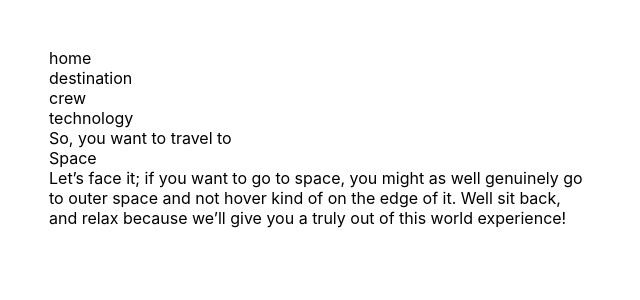
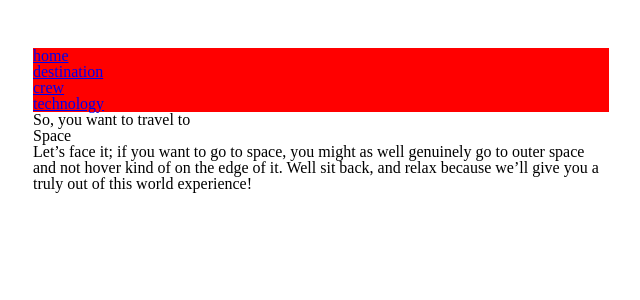
Before and after one commit to davidpagebyte/space-tourism, a Next.js app: page / in a window 1280 px wide. Shown: the top 300 px of the page, without its empty margins (319-959 px from the left). Built offline with nearby package versions, Linux system fonts and the light colour scheme.

Commit message:
Installed sass and added initial styles

```diff
--- a/components/NavigationMenu.js
+++ b/components/common/NavigationMenu/NavigationMenu.js
@@ -1,5 +1,6 @@
-import { app_constants } from "../lib/data/globals";
+import { app_constants } from "../../../lib/data/globals";
 import Link from "next/link";
+import styles from './NavigationMenu.module.scss'
 
 export default function NavigationMenu(){
     const menuItems = app_constants.sections.map((el,idx)=>{
@@ -8,6 +9,6 @@
         </li>
     })
     return (
-        <ul>{menuItems}</ul>
+        <ul className={styles.navigation_background}>{menuItems}</ul>
     )
 };
--- /dev/null
+++ b/components/common/NavigationMenu/NavigationMenu.module.scss
@@ -0,0 +1,6 @@
+
+@use './../../../styles/globals';
+
+.navigation_background{
+    background-color: globals.$primary-color;
+}
--- a/components/layout.js
+++ b/components/layout.js
@@ -7,9 +7,7 @@
 const name = 'David';
 export const siteTitle = 'Next.js Sample Website';
 
-import { app_constants } from '../lib/data/globals';
-
-import NavigationMenu from './NavigationMenu';
+import NavigationMenu from './common/NavigationMenu/NavigationMenu';
 
 export default function Layout({ children, home }) {
 	return (
--- a/package.json
+++ b/package.json
@@ -14,5 +14,8 @@
     "react-dom": "18.2.0",
     "remark": "^14.0.3",
     "remark-html": "^15.0.2"
+  },
+  "devDependencies": {
+    "sass": "^1.63.6"
   }
 }
--- /dev/null
+++ b/styles/_globals.scss
@@ -0,0 +1 @@
+$primary-color: red;
--- a/styles/globals.css
+++ b/styles/globals.css
@@ -1,38 +1,48 @@
-html,
+/* http://meyerweb.com/eric/tools/css/reset/
+   v2.0 | 20110126
+   License: none (public domain)
+*/
+
+html, body, div, span, applet, object, iframe,
+h1, h2, h3, h4, h5, h6, p, blockquote, pre,
+a, abbr, acronym, address, big, cite, code,
+del, dfn, em, img, ins, kbd, q, s, samp,
+small, strike, strong, sub, sup, tt, var,
+b, u, i, center,
+dl, dt, dd, ol, ul, li,
+fieldset, form, label, legend,
+table, caption, tbody, tfoot, thead, tr, th, td,
+article, aside, canvas, details, embed,
+figure, figcaption, footer, header, hgroup,
+menu, nav, output, ruby, section, summary,
+time, mark, audio, video {
+	margin: 0;
+	padding: 0;
+	border: 0;
+	font-size: 100%;
+	font: inherit;
+	vertical-align: baseline;
+}
+/* HTML5 display-role reset for older browsers */
+article, aside, details, figcaption, figure,
+footer, header, hgroup, menu, nav, section {
+	display: block;
+}
 body {
-  padding: 0;
-  margin: 0;
-  font-family: Inter, -apple-system, BlinkMacSystemFont, Segoe UI, Roboto,
-    Oxygen, Ubuntu, Cantarell, Fira Sans, Droid Sans, Helvetica Neue, sans-serif;
+	line-height: 1;
 }
-
-a {
-  color: inherit;
-  text-decoration: none;
+ol, ul {
+	list-style: none;
 }
-
-* {
-  box-sizing: border-box;
+blockquote, q {
+	quotes: none;
 }
-
-img {
-  max-width: 100%;
-  height: auto;
+blockquote:before, blockquote:after,
+q:before, q:after {
+	content: '';
+	content: none;
 }
-
-h1,
-h2,
-p,
-ul {
-  margin: 0;
+table {
+	border-collapse: collapse;
+	border-spacing: 0;
 }
-
-ul {
-  padding: 0;
-  list-style: none;
-}
-
-button {
-  padding: 0.5rem 1rem;
-  font-weight: bold;
-}
```
Also changed, not shown: 1 other file (tests, documents, lock files or other folders).
